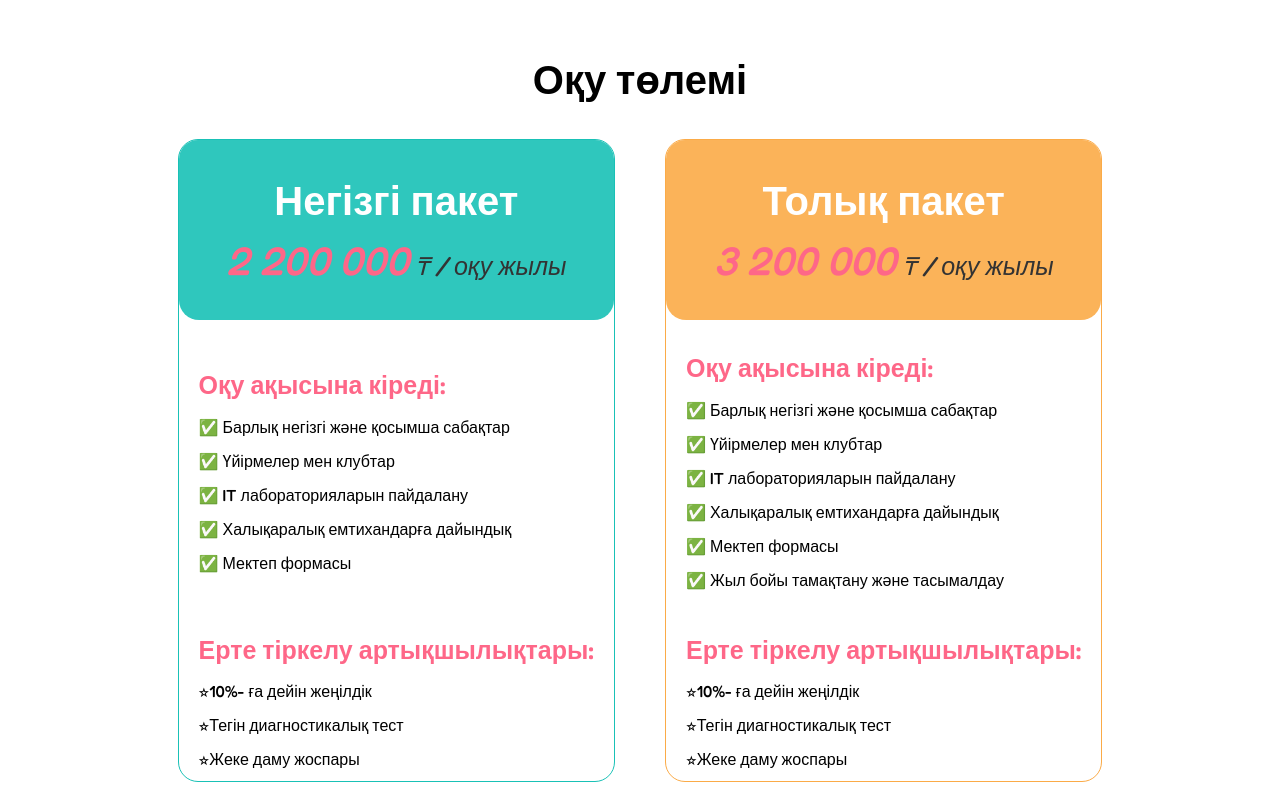
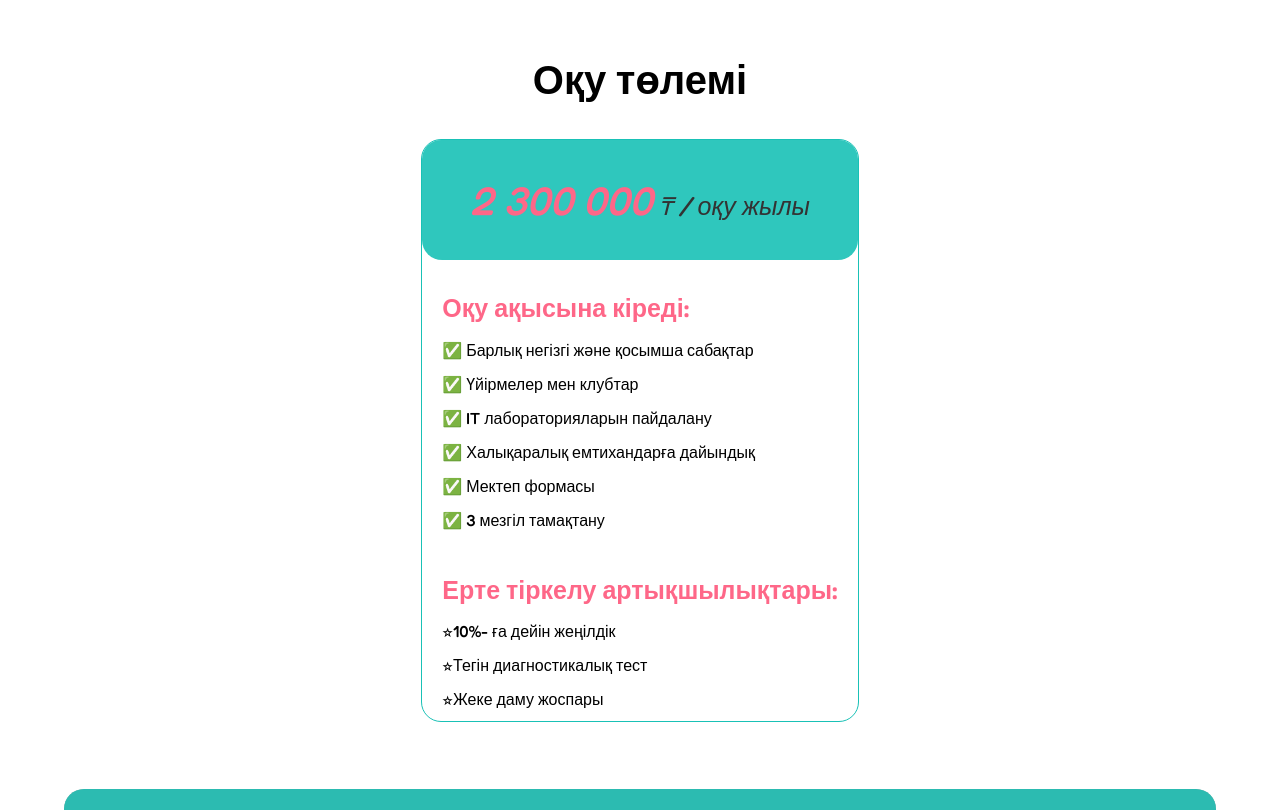
Before and after one commit to slm55/amjilt, a plain HTML site: page index.html in a window 1280 px wide. Shown: the part 4320-5130 px from the top of the page. Drawn offline with nearby package versions, Linux system fonts and the light colour scheme; grey boxes are pictures that could not be loaded; files whose address does not match are found by name.

Commit message:
Update index.html

```diff
--- a/index.html
+++ b/index.html
@@ -348,8 +348,8 @@
         <div class="payment-options">
             <div class="payment">
                 <div class="payment__head">
-                    <h1>Негізгі пакет</h1>
-                    <em><span>2 200 000</span> ₸ / оқу жылы</em>
+                    <!-- <h1>Негізгі пакет</h1> -->
+                    <em><span>2 300 000</span> ₸ / оқу жылы</em>
                 </div>
 
                 <ul>
@@ -359,6 +359,7 @@
                     <li>✅ IT лабораторияларын пайдалану</li>
                     <li>✅ Халықаралық емтихандарға дайындық</li>
                     <li>✅ Мектеп формасы</li>
+                    <li>✅ 3 мезгіл тамақтану</li>
                 </ul>
 
                 <ul>
@@ -368,7 +369,7 @@
                     <li> ⭐︎Жеке даму жоспары</li>
                 </ul>
             </div>
-            <div class="payment">
+            <!-- <div class="payment">
                 <div class="payment__head">
                     <h1>Толық пакет</h1>
                     <em><span>3 200 000</span> ₸ / оқу жылы</em>
@@ -389,7 +390,7 @@
                     <li> ⭐︎Тегін диагностикалық тест</li>
                     <li> ⭐︎Жеке даму жоспары</li>
                 </ul>
-            </div>
+            </div> -->
         </div>
 
 
```
